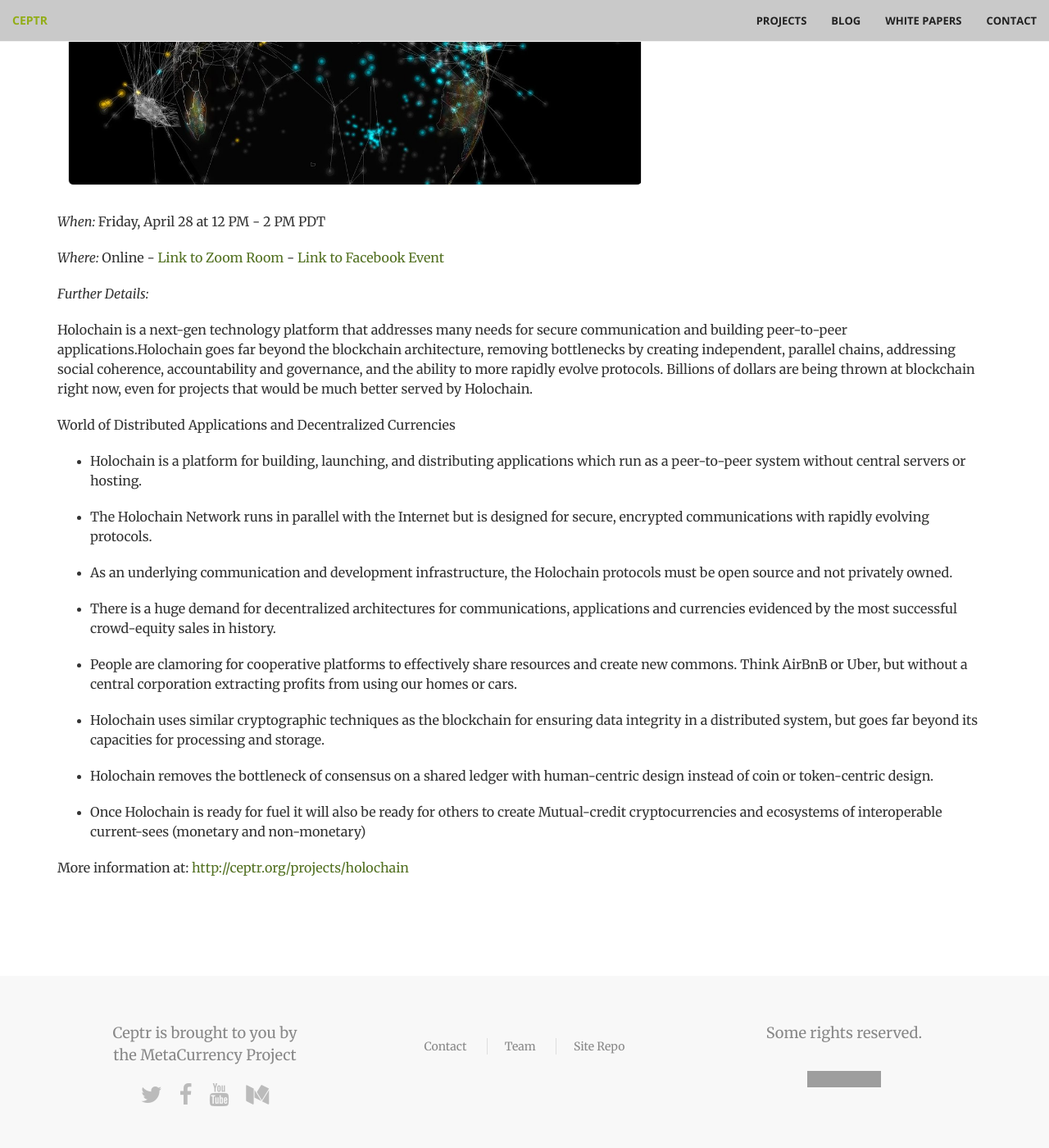
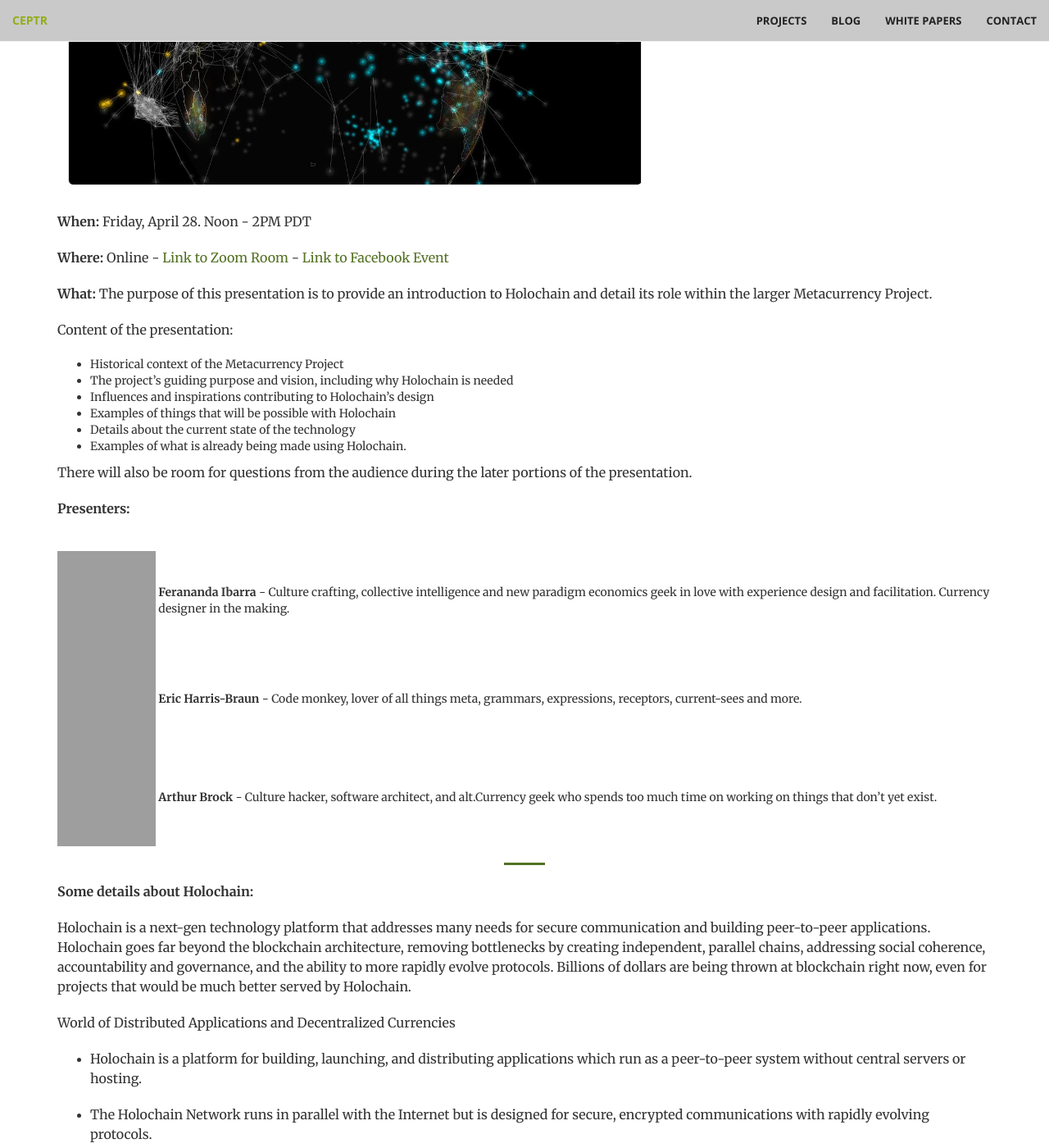
Before and after one commit to metacurrency/ceptr-org, a Jekyll site: the page built from presentations.md, in a window 1280 px wide and 1400 px high, scrolled down 776 px. Shown: the whole window at 82% size. Built offline with Jekyll 4.4.1, drawn with Linux system fonts in a browser that asks for light colours; grey boxes are pictures that could not be loaded.

Commit message:
Added presenter photos and more context

```diff
--- a/presentations.md
+++ b/presentations.md
@@ -19,13 +19,37 @@
 # Holochain Presentation
 <img class="fit responsive" src="/images/distributed-except-distributed.png">
 
-*When:* Friday, April 28 at 12 PM - 2 PM PDT
+**When:** Friday, April 28. Noon - 2PM PDT
 
-*Where:* Online - [Link to Zoom Room](https://zoom.us/j/2094718416) - [Link to Facebook Event](https://www.facebook.com/events/1883517225263014/)
+**Where:** Online - [Link to Zoom Room](https://zoom.us/j/2094718416) - [Link to Facebook Event](https://www.facebook.com/events/1883517225263014/)
 
-*Further Details:*
+**What:** The purpose of this presentation is to provide an introduction to Holochain and detail its role within the larger Metacurrency Project.
 
-Holochain is a next-gen technology platform that addresses many needs for secure communication and building peer-to-peer applications.Holochain goes far beyond the blockchain architecture, removing bottlenecks by creating independent, parallel chains, addressing social coherence, accountability and governance, and the ability to more rapidly evolve protocols. Billions of dollars are being thrown at blockchain right now, even for projects that would be much better served by Holochain.
+Content of the presentation:
+- Historical context of the Metacurrency Project
+- The project's guiding purpose and vision, including why Holochain is needed
+- Influences and inspirations contributing to Holochain’s design
+- Examples of things that will be possible with Holochain
+- Details about the current state of the technology
+- Examples of what is already being made using Holochain.
+
+There will also be room for questions from the audience during the later portions of the presentation.
+
+**Presenters:**
+
+|----
+| | |
+|-|-|-
+| ![Ferananda Ibarra](https://2.gravatar.com/avatar/5c6837364bbd336134a9922739365b6e?s=180&r=g){:height="120px" width="120px" padding="20px"} |  |**Ferananda Ibarra** - Culture crafting, collective intelligence and new paradigm economics geek in love with experience design and facilitation. Currency designer in the making.
+| ![Eric Harris-Braun](https://0.gravatar.com/avatar/944fd287e806faa3cf79519f6242c07d?s=180&r=g){:height="120px" width="120px"} |  |**Eric Harris-Braun** - Code monkey, lover of all things meta, grammars, expressions, receptors, current-sees and more.
+| ![Arthur Brock](https://1.gravatar.com/avatar/428b76e441cff57668fbbc2d9d20a38f?s=180&r=g){:height="120px" width="120px"} |  |**Arthur Brock** - Culture hacker, software architect, and alt.Currency geek who spends too much time on working on things that don't yet exist.
+|---
+
+  ***
+
+  **Some details about Holochain:**
+
+Holochain is a next-gen technology platform that addresses many needs for secure communication and building peer-to-peer applications. Holochain goes far beyond the blockchain architecture, removing bottlenecks by creating independent, parallel chains, addressing social coherence, accountability and governance, and the ability to more rapidly evolve protocols. Billions of dollars are being thrown at blockchain right now, even for projects that would be much better served by Holochain.
 
 World of Distributed Applications and Decentralized Currencies
 
```
